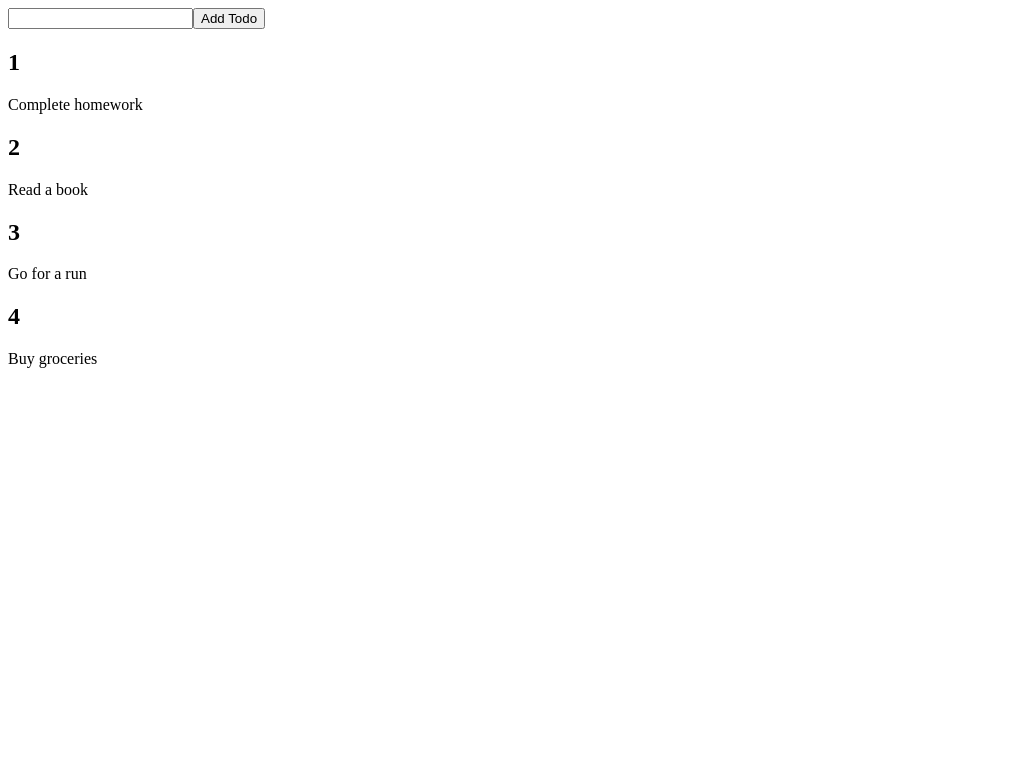
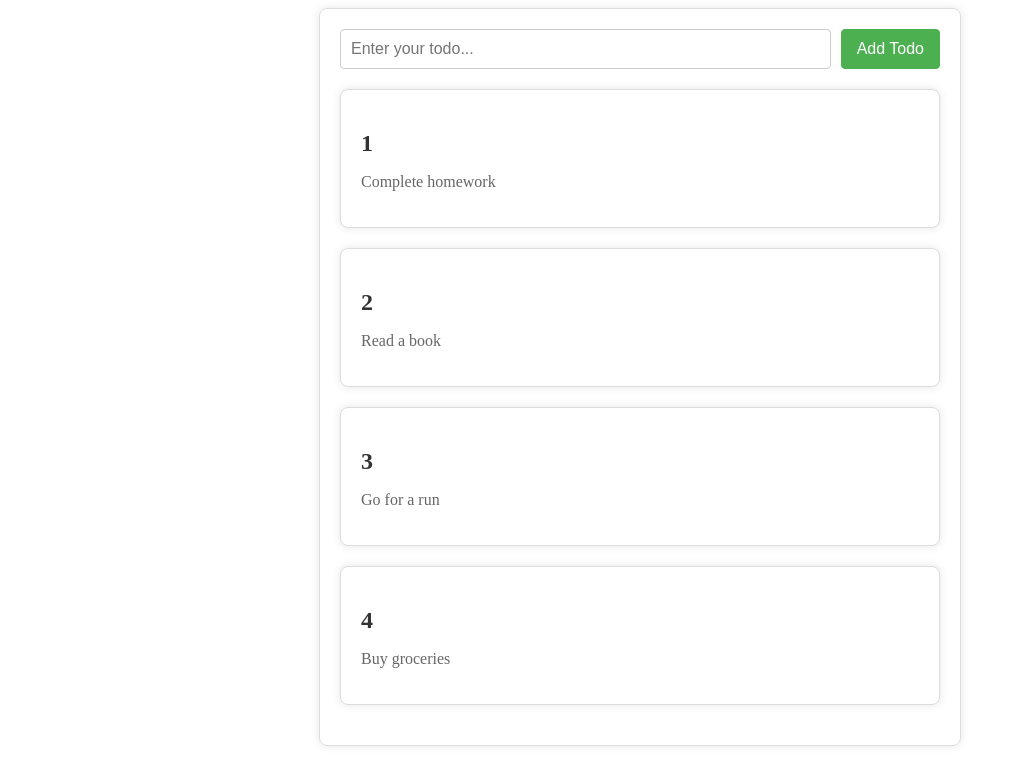
Before and after one commit to mahfuzurrahmanmayon/JS_Progress_Board, a React (Create React App) app: page / in a window 1280 px wide. Shown: the top 784 px of the page, without its empty margins (0-1016 px from the left). Built offline with nearby package versions, Linux system fonts and the light colour scheme.

Commit message:
Todo-styling

```diff
--- a/src/App.js
+++ b/src/App.js
@@ -28,7 +28,7 @@ function App() {
   ];
 
   return (
-    <div className="App">
+    <div className="todo-container">
       <TodoForm />
       <TodoBox todos={todos} />
     </div>
--- a/src/Components/Todo.js
+++ b/src/Components/Todo.js
@@ -1,13 +1,14 @@
 import React from 'react'
+import '../index.css'
 
 function Todo({todo}) {
 
 
     return (
         <>
-            <div>
-                <h2>{todo.id}</h2>
-                <p>{todo.title}</p>
+            <div className='todo-box'>
+                <h2 className='todo-heading'>{todo.id}</h2>
+                <p className='todo-subtitle'>{todo.title}</p>
             </div>
         </>
     )
--- a/src/Components/TodoForm.js
+++ b/src/Components/TodoForm.js
@@ -15,9 +15,9 @@ function TodoForm() {
 
     return (
         <div>
-            <form onSubmit={handleTextSubmit}>
-                <input type='text' value={text} onChange={handleTextChange} ></input>
-                <button>Add Todo</button>
+            <form onSubmit={handleTextSubmit} className='todo-form'>
+                <input className='todo-input-box' type='text' value={text} onChange={handleTextChange} placeholder='Enter your todo...'></input>
+                <button className='todo-add-button'>Add Todo</button>
             </form>
         </div>
     )
--- /dev/null
+++ b/src/index.css
@@ -0,0 +1,55 @@
+.todo-container {
+    max-width: 600px;
+    margin: auto;
+    padding: 20px;
+    border: 1px solid #ddd;
+    border-radius: 8px;
+    box-shadow: 0 0 10px rgba(0, 0, 0, 0.1);
+}
+.todo-form {
+    display: flex;
+    margin-bottom: 20px;
+}
+
+.todo-input-box {
+    flex: 1;
+    padding: 10px;
+    font-size: 16px;
+    border: 1px solid #ccc;
+    border-radius: 4px;
+    margin-right: 10px;
+}
+
+.todo-add-button {
+    padding: 10px 15px;
+    font-size: 16px;
+    background-color: #4caf50;
+    color: #fff;
+    border: 1px solid #4caf50;
+    border-radius: 4px;
+    cursor: pointer;
+    transition: background-color 0.3s;
+}
+
+.todo-add-button:hover {
+    background-color: #45a049;
+}
+.todo-box {
+    background-color: #fff;
+    border: 1px solid #ddd;
+    border-radius: 8px;
+    padding: 20px;
+    margin-bottom: 20px;
+    box-shadow: 0 0 10px rgba(0, 0, 0, 0.1);
+}
+
+.todo-heading {
+    font-size: 24px;
+    margin-bottom: 10px;
+    color: #333;
+}
+
+.todo-subtitle {
+    font-size: 16px;
+    color: #666;
+}
```
